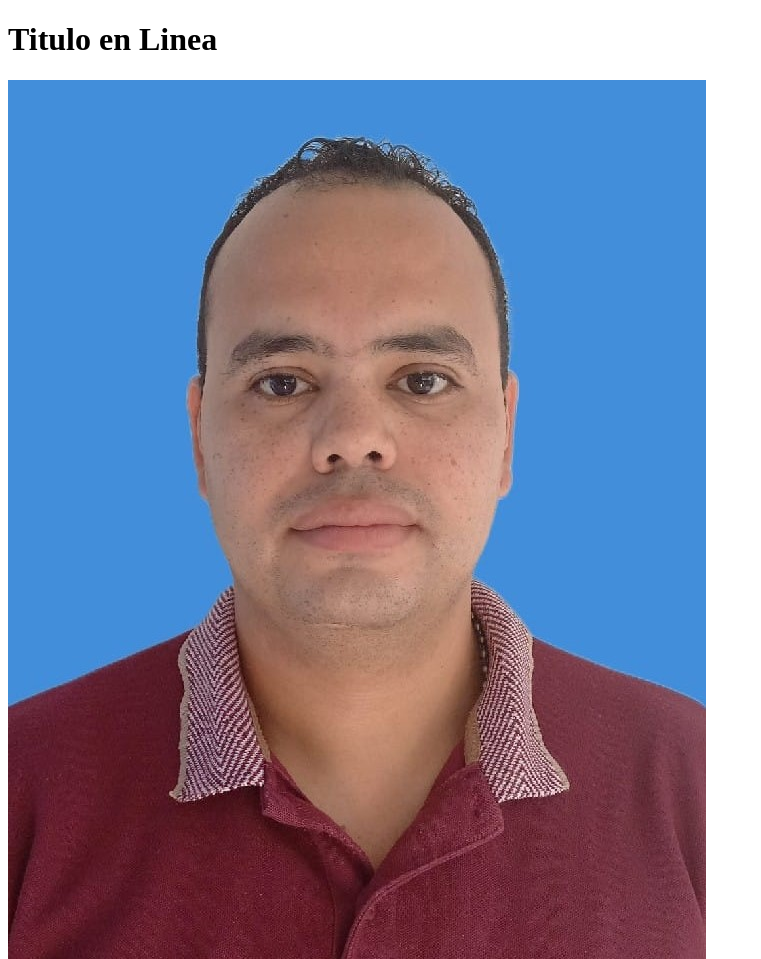
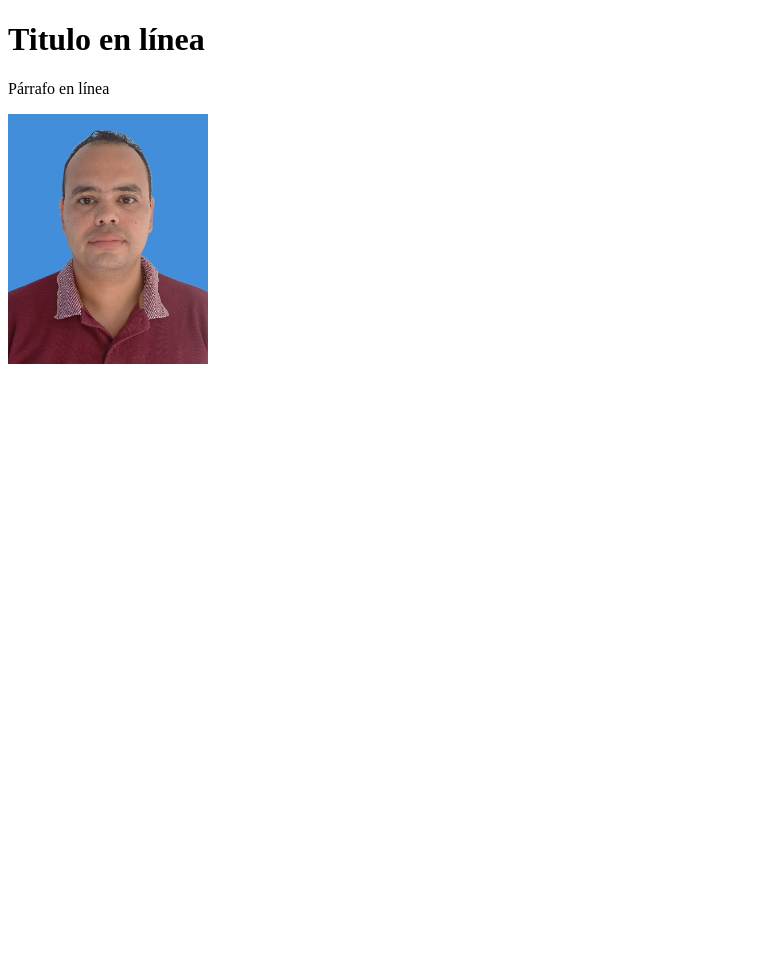
Before and after one commit to alcides1819/Lab8, a plain HTML site: page index.html in a window 1280 px wide. Shown: the whole page, without its empty margins (0-761 px from the left). After the commit the page ends 800 px from the top, so only its background shows below. Drawn offline with Linux system fonts and the light colour scheme.

Commit message:
archivo index

```diff
--- a/index.html
+++ b/index.html
@@ -4,7 +4,8 @@
         <title>Estilos</title>
     </head>
     <body>
-        <h1>Titulo en Linea</h1>
-        <img src="foto.jpeg">
+        <h1>Titulo en línea</h1>
+        <p>Párrafo en línea</p>
+        <img src="foto.jpeg" width="200" height="250">
     </body>
 </html>
```
